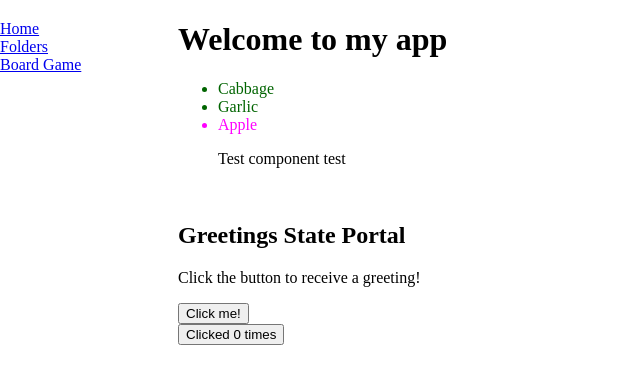
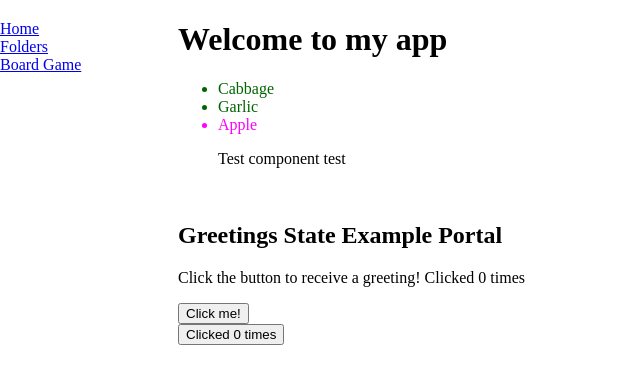
Before and after one commit to sandboxcoder/nextjs-simple-example, a Next.js app: page / in a window 1280 px wide. Shown: the top 384 px of the page, without its empty margins (0-640 px from the left). Built offline with nearby package versions, Linux system fonts and the light colour scheme.

Commit message:
Updated state example
* Now tracks how many times the button was clicked

```diff
--- a/app/page.tsx
+++ b/app/page.tsx
@@ -13,7 +13,7 @@ export default function StarfieldApp() {
         <h1>Welcome to my app</h1>
         <ul><VegetableComponent/></ul>
         <ul><SampleComponent message={"test"}/></ul>
-        <br/><StateExample message={'State'}/>
+        <br/><StateExample message={'State Example'}/>
         <MyButton />
       </div>
     </div>
--- a/components/StateExample.tsx
+++ b/components/StateExample.tsx
@@ -9,6 +9,7 @@ interface StateExampleProps {
 interface StateExampleData
 {
     greeting: string;
+    count: number;
 }
 
 class StateExample extends Component<StateExampleProps, StateExampleData> {
@@ -19,6 +20,7 @@ class StateExample extends Component<StateExampleProps, StateExampleData> {
         this.state = {
             greeting:
                 "Click the button to receive a greeting!",
+            count: 0
         };
 
         // Binding this keyword
@@ -26,9 +28,11 @@ class StateExample extends Component<StateExampleProps, StateExampleData> {
     }
 
     updateState() {
-        // Changing state
-        this.setState({
-            greeting: "sandboxcoder welcomes you !!",
+        this.setState((prevState) => {
+            return {
+                count: prevState.count + 1,
+                greeting: "sandboxcoder welcomes you !!"
+            };
         });
     }
 
@@ -36,7 +40,7 @@ class StateExample extends Component<StateExampleProps, StateExampleData> {
         return (
             <div>
                 <h2>Greetings {this.props.message} Portal</h2>
-                <p>{this.state.greeting}</p>
+                <p>{this.state.greeting} Clicked {this.state.count} times</p>
 
                 {/* Set click handler */}
                 <button onClick={this.updateState}>
```
